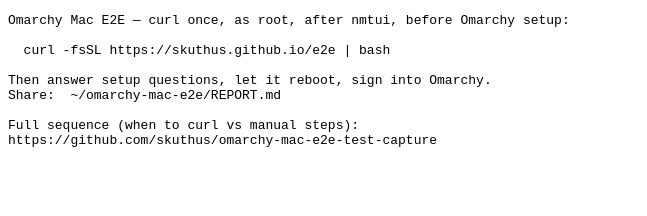
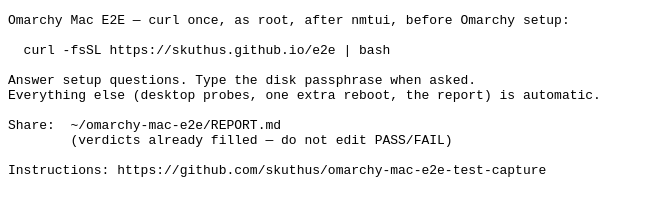
Before and after one commit to skuthus/skuthus.github.io, a plain HTML site: page index.html in a window 1280 px wide. Shown: the whole page, without its empty margins (0-647 px from the left). Drawn offline with Linux system fonts and the light colour scheme.

Commit message:
Match the shortlink landing page to the automatic E2E flow.

```diff
--- a/index.html
+++ b/index.html
@@ -6,9 +6,11 @@
 
   curl -fsSL https://skuthus.github.io/e2e | bash
 
-Then answer setup questions, let it reboot, sign into Omarchy.
+Answer setup questions. Type the disk passphrase when asked.
+Everything else (desktop probes, one extra reboot, the report) is automatic.
+
 Share:  ~/omarchy-mac-e2e/REPORT.md
+        (verdicts already filled — do not edit PASS/FAIL)
 
-Full sequence (when to curl vs manual steps):
-https://github.com/skuthus/omarchy-mac-e2e-test-capture
+Instructions: https://github.com/skuthus/omarchy-mac-e2e-test-capture
 </pre>
```
Also changed, not shown: 1 other file.
